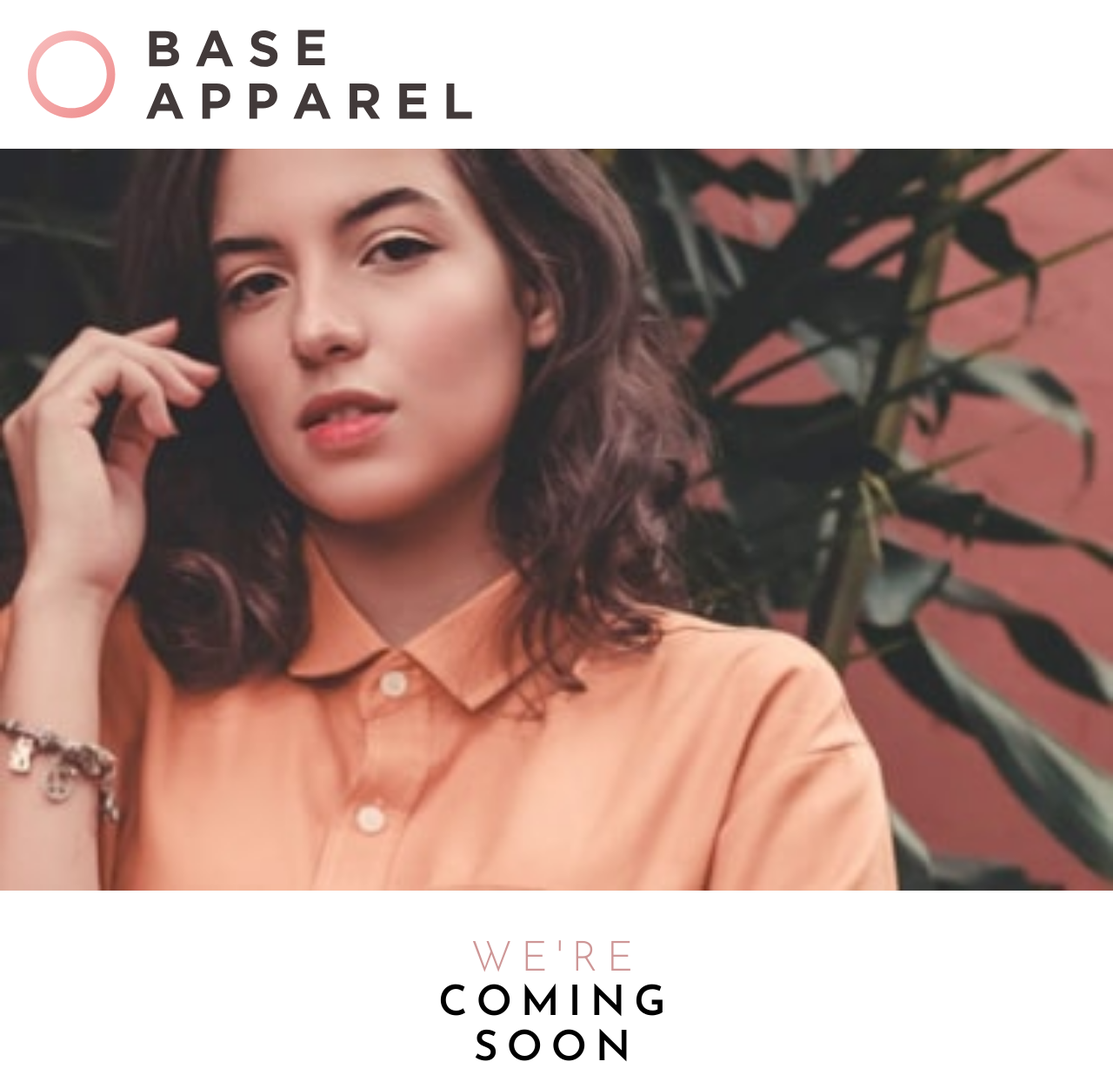
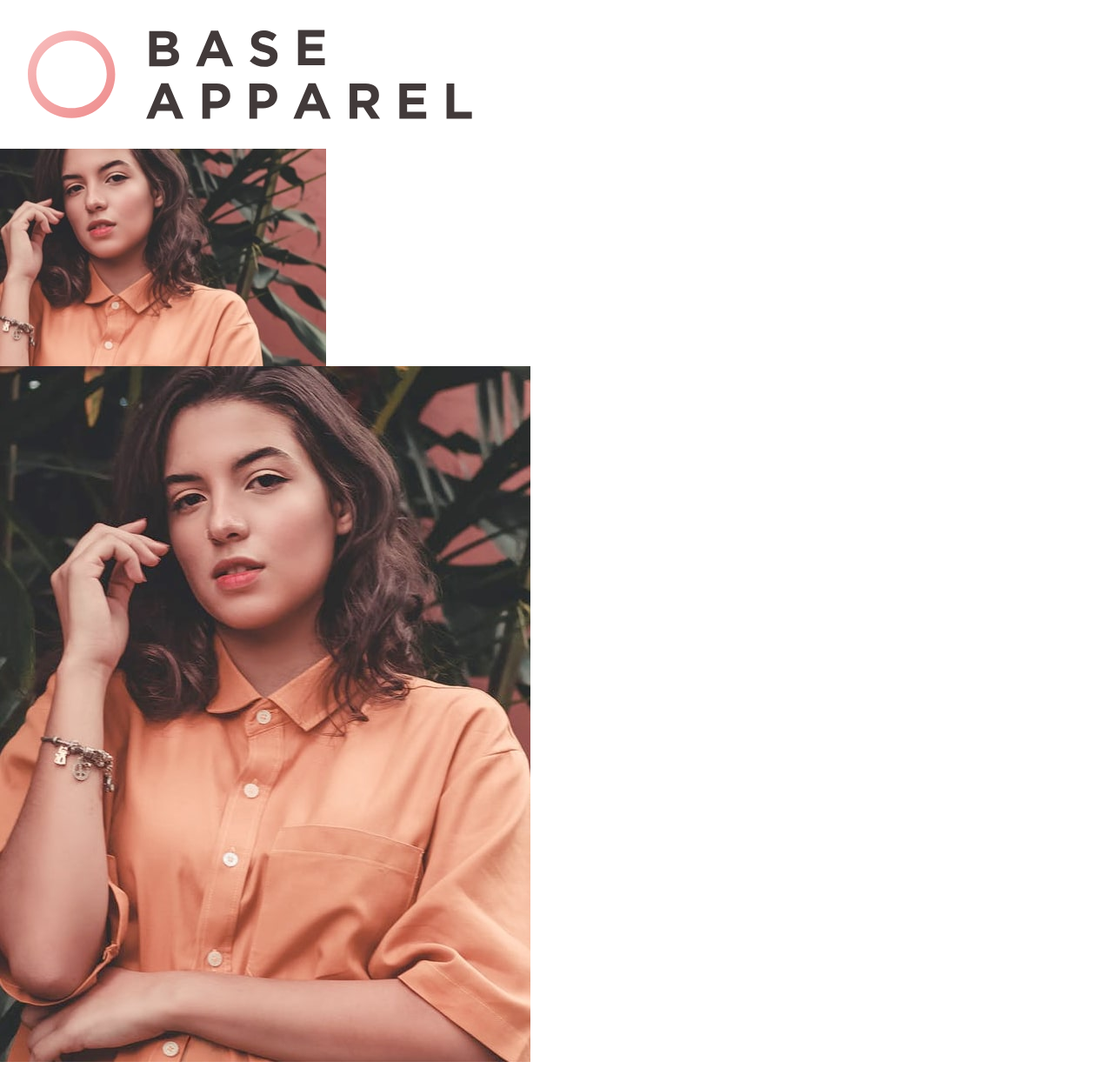
Before and after one commit to gusrod22/coming-soon-page, a plain HTML site: page index.html in a window 1280 px wide. Shown: the top 1236 px of the page at 87% size. Drawn offline with Linux system fonts and the light colour scheme.

Commit message:
added desktop image;

```diff
--- a/index.html
+++ b/index.html
@@ -50,7 +50,8 @@
         </svg>
       </div>
       <div class="hero-image-container">
-        <img class="hero-image" src="images/hero-mobile.jpg" alt="" />
+        <img class="hero-mobile" src="images/hero-mobile.jpg" alt="" />
+        <img class="hero-desktop" src="/images/hero-desktop.jpg" alt="">
       </div>
       <div class="body-content">
         <h1>
```
